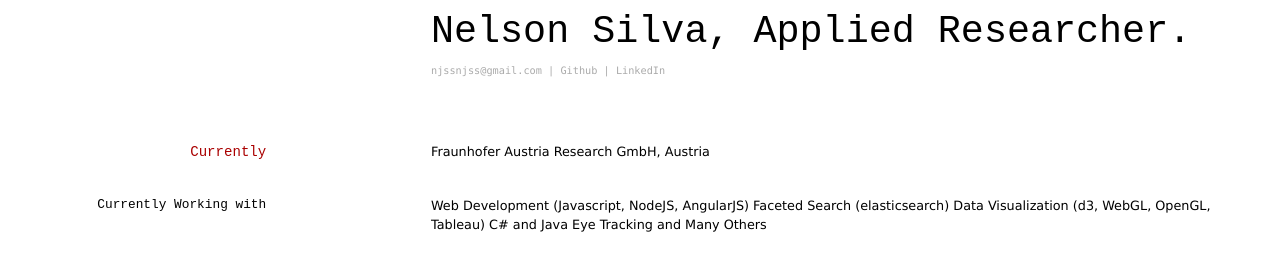
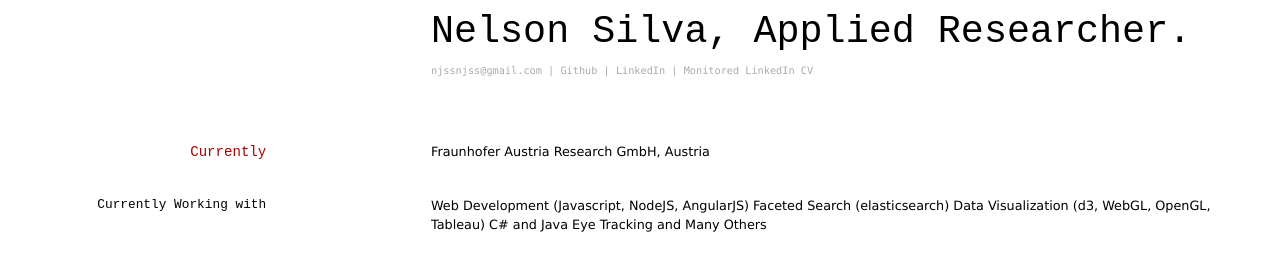
Before and after one commit to njss/njss.github.io, a Jekyll site: the page built from index.md, in a window 1280 px wide. Shown: the top 256 px of the page. Built offline with Jekyll 4.4.1, drawn with Linux system fonts in a browser that asks for light colours.

Commit message:
monitored linkedin cv

```diff
--- a/index.md
+++ b/index.md
@@ -19,7 +19,10 @@ title: Nelson Silva's CV
 <i class="fa fa-github"></i> <a href="http://github.com/njss">Github</a>
 |
 <i class="fa fa-linkedin"></i> <a href="https://at.linkedin.com/in/nelsonjesussilveriosilva">LinkedIn</a>
+|
+<i class="fa fa-linkedin"></i> <a href="https://app.attach.io/documents/3Zy4XSRo3MiTsjRba">Monitored LinkedIn CV</a>
 </div>
+
 
 ## Currently
 
```
